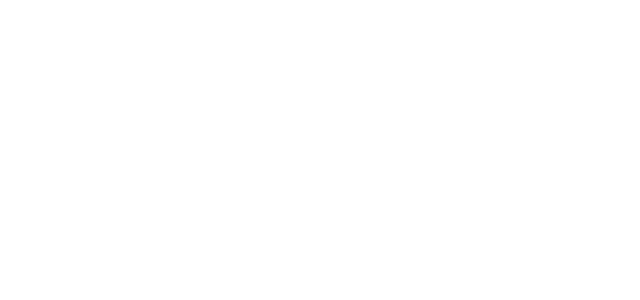
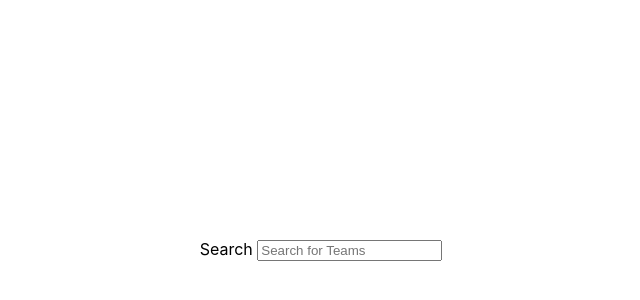
Before and after one commit to M-Sieger/Momentum, a Next.js app: page / in a window 1280 px wide. Shown: the part 150-450 px from the top of the page, without its empty margins (319-959 px from the left). Built offline with nearby package versions, Linux system fonts and the light colour scheme.

Commit message:
➕ Add SearchInput for API (#15)
- Add SearchInput in index.tsx
- Rename GET requests

```diff
--- a/pages/index.tsx
+++ b/pages/index.tsx
@@ -1,7 +1,9 @@
 import Head from "next/head";
+import { useState } from "react";
 import styles from "../styles/Home.module.css";
 
 export default function Home() {
+  const [search, setSearch] = useState<string>("");
   return (
     <div className={styles.container}>
       <Head>
@@ -9,7 +11,18 @@
         <link rel="icon" href="/favicon.ico" />
       </Head>
 
-      <main className={styles.main}></main>
+      <main className={styles.main}>
+        <label>
+          Search{" "}
+          <input
+            type="text"
+            placeholder="Search for Teams"
+            value={search}
+            onChange={(event) => setSearch(event.target.value)}
+          />
+        </label>
+        {search}
+      </main>
     </div>
   );
 }
```
Also changed, not shown: 1 other file (tests, documents, lock files or other folders).
